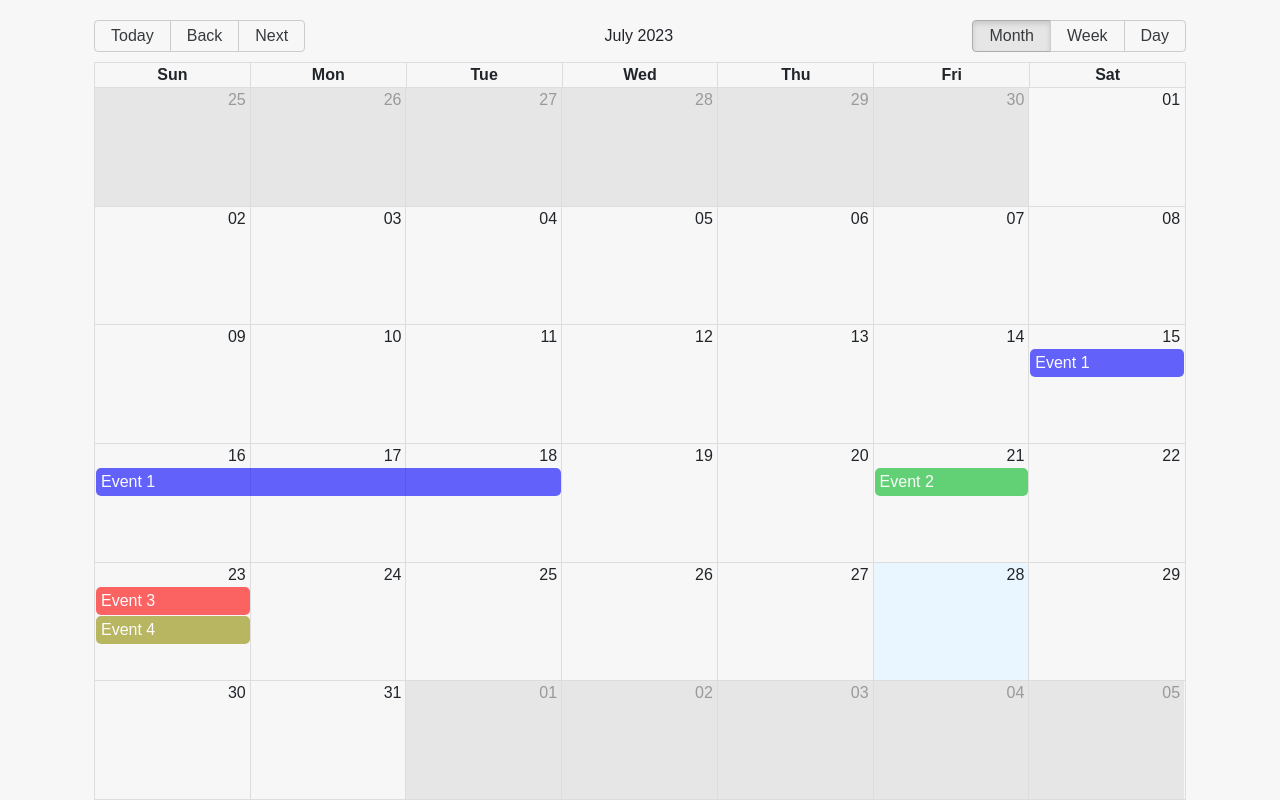
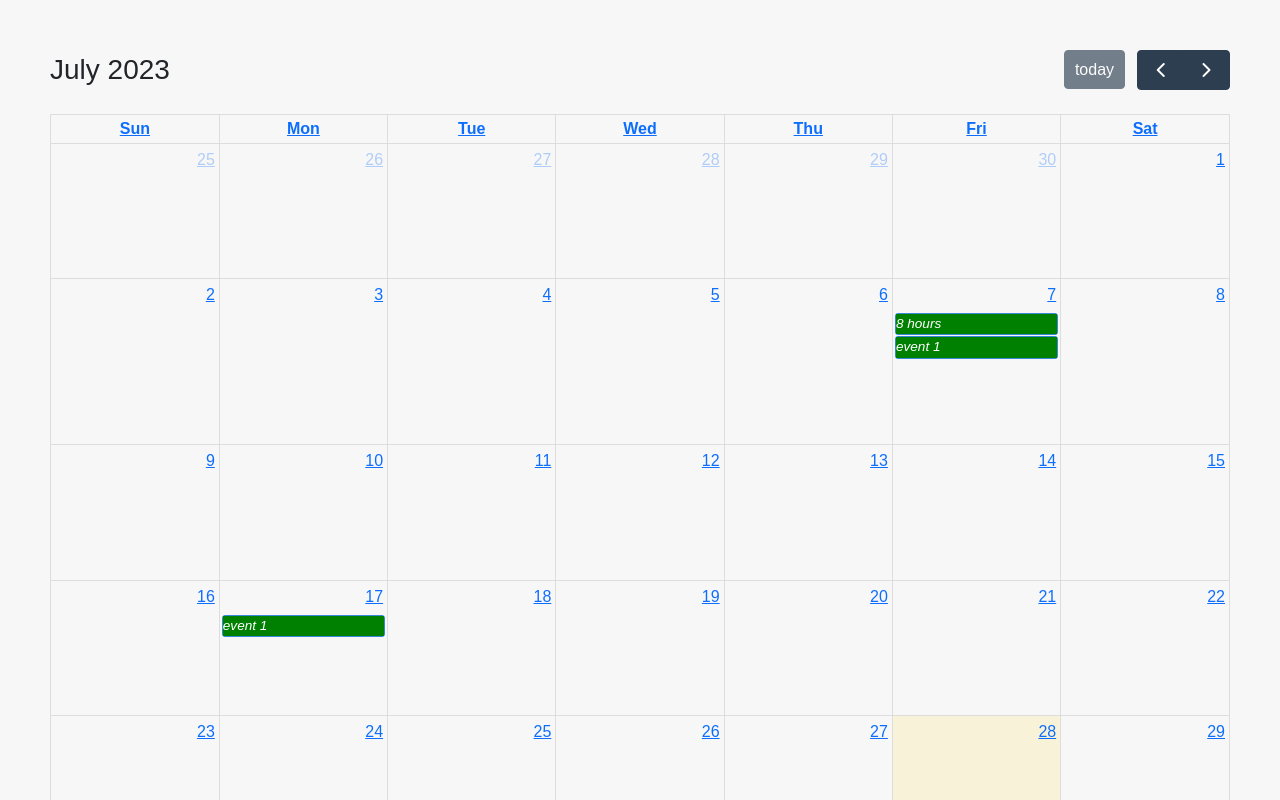
Before and after one commit to durgesh-ajile/HRM_Contractor, a React (Vite) app: page /calender in a window 1280 px wide. Shown: the top 800 px of the page. Built offline with nearby package versions, Linux system fonts and the light colour scheme.

Commit message:
addind calender

```diff
--- a/package.json
+++ b/package.json
@@ -13,19 +13,19 @@
     "@emotion/react": "^11.11.1",
     "@emotion/styled": "^11.11.0",
     "@fontsource/public-sans": "^5.0.5",
+    "@fullcalendar/daygrid": "^6.1.8",
+    "@fullcalendar/interaction": "^6.1.8",
+    "@fullcalendar/react": "^6.1.8",
     "@mui/icons-material": "^5.14.0",
     "@mui/joy": "^5.0.0-alpha.88",
     "@mui/material": "^5.14.0",
     "@reduxjs/toolkit": "^1.9.5",
     "axios": "^1.4.0",
-    "bootstrap": "^5.3.0",
-    "bootstrap-icons": "^1.10.5",
     "formik": "^2.4.2",
     "jsonwebtoken": "^9.0.1",
     "moment": "^2.29.4",
     "react": "^18.2.0",
     "react-big-calendar": "^1.8.1",
-    "react-bootstrap": "^2.8.0",
     "react-dom": "^18.2.0",
     "react-icons": "^4.10.1",
     "react-redux": "^8.1.1",
--- a/src/Component/FullScreenCalendar/FullScreenCalendar.jsx
+++ /dev/null
@@ -1,101 +0,0 @@
-// import { Calendar, momentLocalizer } from 'react-big-calendar';
-// import moment from 'moment';
-// import 'react-big-calendar/lib/css/react-big-calendar.css';
-
-
-// const FullScreenCalendar = () => {
-
-//   const localizer = momentLocalizer(moment);
-//   const events = [
-//     {
-//       title: 'Event 1',
-//       start: new Date(2023, 6, 15),
-//       end: new Date(2023, 6, 19),
-//     },
-//     {
-//       title: 'Event 1',
-//       start: new Date(2023, 6, 21),
-//       end: new Date(2023, 6, 22),
-//     },
-
-//   ];
-
-//   return (
-//     <div className='container'>
-//       <Calendar
-//         localizer={localizer}
-//         events={events}
-//         startAccessor="start"
-//         endAccessor="end"
-//         views={['month', 'week', 'day']}
-//         defaultView="month"
-//         style={{ height: '100vh', paddingTop: '20px' }}
-//       />
-//     </div>
-//   );
-// };
-// export default FullScreenCalendar;
-
-import { Calendar, momentLocalizer } from 'react-big-calendar';
-import moment from 'moment';
-import 'react-big-calendar/lib/css/react-big-calendar.css';
-
-const FullScreenCalendar = () => {
-  const localizer = momentLocalizer(moment);
-  const events = [
-    {
-      title: 'Event 1',
-      start: new Date(2023, 6, 15),
-      end: new Date(2023, 6, 19),
-    },
-    {
-      title: 'Event 2',
-      start: new Date(2023, 6, 21),
-      end: new Date(2023, 6, 22),
-    },
-    {
-      title: 'Event 3',
-      start: new Date(2023, 6, 23),
-      end: new Date(2023, 6, 23),
-    },
-    {
-      title: 'Event 4',
-      start: new Date(2023, 6, 23),
-      end: new Date(2023, 6, 23),
-    },
-  ];
-
-  // Function to handle custom event styles
-  const eventStyleGetter = (event) => {
-    let backgroundColor = event.title === 'Event 1' ? 'blue' : event.title === 'Event 2' ? 'rgb(0, 185, 34)' : event.title === 'Event 3' ? 'rgb(255, 0, 0)' : event.title === 'Event 4' ? 'rgb(145, 140, 0)' : 'green';
-
-    const style = {
-      backgroundColor,
-      borderRadius: '5px',
-      opacity: 0.6,
-      color: 'white',
-      border: '0',
-      display: 'block',
-    };
-    return {
-      style,
-    };
-  };
-
-  return (
-    <div className='container'>
-      <Calendar
-        localizer={localizer}
-        events={events}
-        startAccessor="start"
-        endAccessor="end"
-        views={['month', 'week', 'day']}
-        defaultView="month"
-        eventPropGetter={eventStyleGetter} // Apply custom event styles
-        style={{ height: '100vh', paddingTop: '20px' }}
-      />
-    </div>
-  );
-};
-
-export default FullScreenCalendar;
--- /dev/null
+++ b/src/Component/Popups/AddEventPopup.jsx
@@ -0,0 +1,92 @@
+import { useState } from 'react';
+import './New.css';
+import { RxCross2 } from "react-icons/rx";
+import { useDispatch } from 'react-redux';
+import { asyncThunkAddContractor, asyncThunkGetContractor } from '../../redux/createAsyncThunk';
+import { Button } from '@mui/material';
+
+
+function AddEventPopup({setShowPopup}) {
+  const [timesheetDetails, setTimesheetDetails] = useState({
+    date: '',
+    task: '',
+    time: '',
+  });
+  const dispatch = useDispatch();
+
+  const closePopup = () => {
+    setShowPopup(false);
+  };
+
+  const handleInputChange = (event) => {
+    const { name, value } = event.target;
+    setTimesheetDetails((prevDetails) => ({
+      ...prevDetails,
+      [name]: value,
+    }));
+  };
+
+  const handleAddContractor = () => {
+    const payload = {
+      "first_name": timesheetDetails.date,
+      "last_name": timesheetDetails.task,
+      "email": timesheetDetails.time
+    }
+    dispatch(asyncThunkAddContractor(payload))
+    dispatch(asyncThunkGetContractor(1));
+    // setClients((prevClients) => [...prevClients, clientDetails]);
+    // setClientDetails({
+    //   name: '',
+    //   email: '',
+    //   phone: '',
+    // });
+    closePopup();
+  };
+
+  return (
+        <div className="popup">
+        <div className="popup" onClick={closePopup}></div>
+          <div className="popup-inner">
+            <h2>Add Timesheet</h2>
+
+            <form>
+              <label htmlFor="date">Date:</label>
+              <input
+                type="text"
+                id="date"
+                name="date"
+                value={timesheetDetails.date}
+                onChange={handleInputChange}
+              />
+
+              <label htmlFor="task">Task:</label>
+              <input
+                type="text"
+                id="task"
+                name="task"
+                value={timesheetDetails.task}
+                onChange={handleInputChange}
+              />
+
+              <label htmlFor="time">Working Hours:</label>
+              <input
+                type="email"
+                id="time"
+                name="time"
+                value={timesheetDetails.time}
+                onChange={handleInputChange}
+              />
+
+              <button type="button" className='add-button' onClick={handleAddContractor}>
+                ADD
+              </button>
+              <Button variant="outlined" color="error" sx={{mt:"15px"}} onClick={closePopup}>
+              Close
+            </Button>
+            </form>
+          </div>
+        </div>
+  );
+}
+
+export default AddEventPopup;
--- a/src/Component/New.css
+++ b/src/Component/Popups/New.css
@@ -54,10 +54,13 @@ body {
   margin: 0;
 
 }
-span{
+.contractor-span{
   font-size: 1rem;
 }
 
+.close-button{
+  margin-top :20px;
+}
 .add-client-btn {
   padding: 0.5rem 2.5rem;
   background-color: #ff9933;
@@ -88,7 +91,8 @@ span{
   border-radius: 5px;
   margin-top: 50px;
   box-shadow: 0 0 10px rgba(0, 0, 0, 0.3);
-
+  width:420px;
+  z-index:3;
 }
 
 .popup h2 {
@@ -109,7 +113,7 @@ span{
   padding: 0.5rem;
 }
 
-.popup form button {
+.add-button {
   padding: 0.5rem 1rem;
   background-color: #007bff;
   color: #fff;
--- a/src/Component/New.jsx
+++ b/src/Component/Popups/New.jsx
@@ -2,12 +2,11 @@ import { useState } from 'react';
 import './New.css';
 import { RxCross2 } from "react-icons/rx";
 import { useDispatch } from 'react-redux';
-import { asyncThunkAddContractor, asyncThunkGetContractor } from '../redux/createAsyncThunk';
-// import { BsFillGrid3X3GapFill } from "react-icons/bs";
-// import { HiBars3 } from "react-icons/hi2";
+import { asyncThunkAddContractor, asyncThunkGetContractor } from '../../redux/createAsyncThunk';
+import { Button } from '@mui/material';
+
 
 function New() {
-  // const [clients, setClients] = useState([]);
   const [showPopup, setShowPopup] = useState(false);
   const [clientDetails, setClientDetails] = useState({
     name: '',
@@ -52,7 +51,7 @@ function New() {
   return (
     <div className="App">
       <nav className="navbar">
-        <h1 className="navbar-heading">Contractor<br />Dashboard /<span> Contractor</span>
+        <h1 className="navbar-heading">Contractor<br />Dashboard /<span className='contractor-span'> Contractor</span>
         </h1>
         <div className="icon">
           {/* <BsFillGrid3X3GapFill className="icon1" />
@@ -67,12 +66,10 @@ function New() {
 
       {showPopup && (
         <div className="popup">
+        <div className="popup" onClick={closePopup}></div>
           <div className="popup-inner">
             <h2>Add Contractor</h2>
-            <button className="cross" onClick={closePopup}>
-              {" "}
-              <RxCross2 />
-            </button>
+
             <form>
               <label htmlFor="name">First Name:</label>
               <input
@@ -101,9 +98,12 @@ function New() {
                 onChange={handleInputChange}
               />
 
-              <button type="button" onClick={handleAddContractor}>
-                Add
+              <button type="button" className='add-button' onClick={handleAddContractor}>
+                ADD
               </button>
+              <Button variant="outlined" color="error" sx={{mt:"15px"}} onClick={closePopup}>
+              Close
+            </Button>
             </form>
           </div>
         </div>
--- a/src/Pages/AdminContractorTab/AdminContractorTab.jsx
+++ b/src/Pages/AdminContractorTab/AdminContractorTab.jsx
@@ -1,5 +1,5 @@
 import { Box } from '@mui/material'
-import New from '../../Component/New'
+import New from '../../Component/Popups/New'
 import SearchBar from '../../Component/SearchBar'
 import ClientsCard from '../../Component/common/ClientsCard'
 import './AdminContractorTab.css'
--- a/src/Pages/Calender.jsx
+++ /dev/null
@@ -1,11 +0,0 @@
-import FullScreenCalendar from '../Component/FullScreenCalendar/FullScreenCalendar'
-
-const Calender = () => {
-  return (
-    <>
-      <FullScreenCalendar />
-    </>
-  )
-}
-
-export default Calender
--- /dev/null
+++ b/src/Pages/Calenders/Calender.css
@@ -0,0 +1,3 @@
+.calender-div{
+    padding: 50px;
+}
--- /dev/null
+++ b/src/Pages/Calenders/Calender.jsx
@@ -0,0 +1,61 @@
+import React, { useState } from "react";
+import moment from "moment";
+import FullCalendar from "@fullcalendar/react";
+import dayGridPlugin from "@fullcalendar/daygrid";
+import interactionPlugin from "@fullcalendar/interaction";
+import "./Calender.css"
+import AddEventPopup from "../../Component/Popups/AddEventPopup";
+moment.locale("en-GB");
+
+
+export default function ReactBigCalendar() {
+  const [eventsData, setEventsData] = useState("");
+  const [showPopup, setShowPopup] = useState(false);
+
+  const togglePopup = () => {
+    setShowPopup(!showPopup);
+  };
+
+  const handleDateClick = (arg) => {
+    togglePopup()
+  };
+
+  const handleDateSet = (date) => {
+    console.log(date.start);
+    console.log(date.end);
+  };
+
+  return (
+    <>
+      <div className="calender-div">
+      {showPopup && ( <AddEventPopup setShowPopup={setShowPopup} showPopup={showPopup}/> )}
+        <div className="Full-Calender">
+          <FullCalendar
+            plugins={[dayGridPlugin, interactionPlugin]}
+            initialView="dayGridMonth"
+            dateClick={(e) => handleDateClick(e)}
+            events={[
+              { title: "8 hours", date: "2023-07-07", time: true },
+              { title: "event 1", date: "2023-07-07", time: false },
+              { title: "event 1", date: "2023-07-17", time: false },
+            ]}
+            datesSet={(date) => handleDateSet(date)}
+            eventContent={renderEventContent}
+          />
+        </div>
+      </div>
+    </>
+  );
+}
+
+function renderEventContent(eventInfo) {
+  return (
+    <div
+      style={
+        eventInfo.event.time ? { background: "red" } : { background: "green" }
+      }
+    >
+      <i>{eventInfo.event.title}</i>
+    </div>
+  );
+}
```
Also changed, not shown: App.jsx (+3 -5 lines), 1 other file (tests, documents, lock files or other folders).
